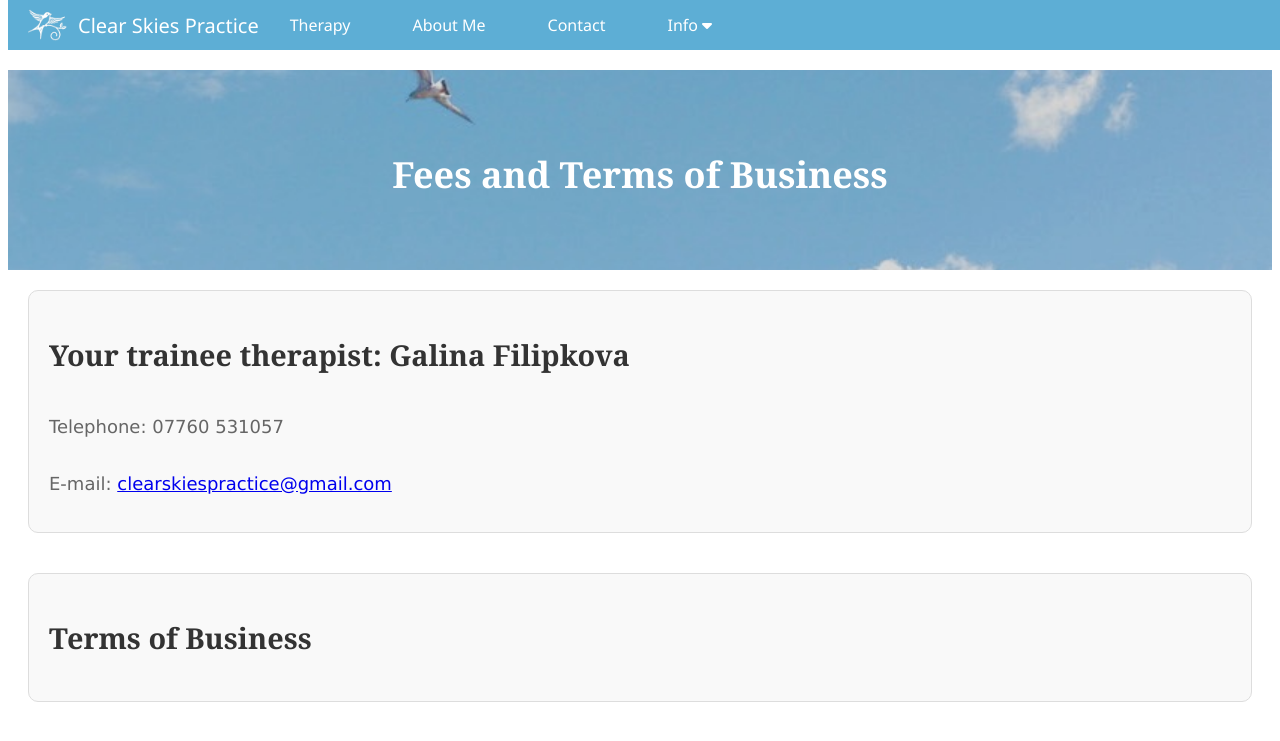
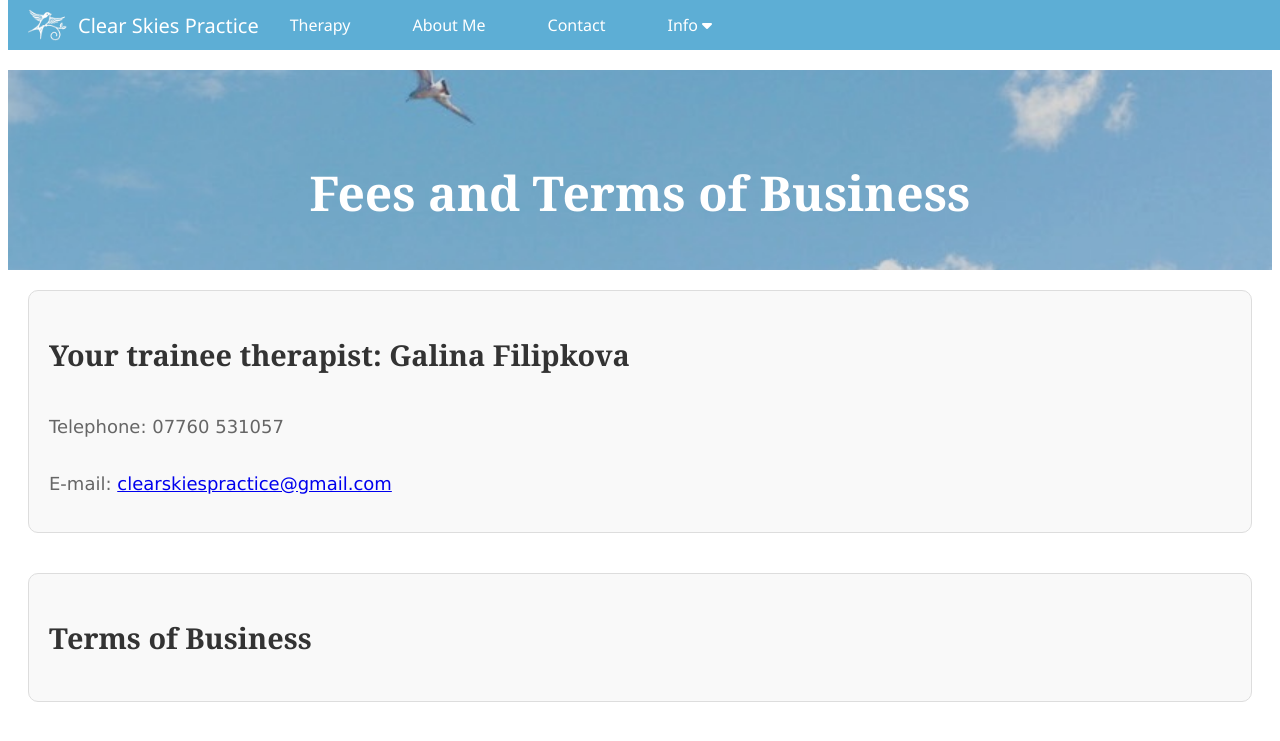
Before and after one commit to MikeForde/cstestvuejs, a Vue app: page /business in a window 1280 px wide. Shown: the top 741 px of the page. Built offline with nearby package versions, Linux system fonts and the light colour scheme.

Commit message:
Font changes

```diff
--- a/src/components/AboutMePage.vue
+++ b/src/components/AboutMePage.vue
@@ -139,7 +139,7 @@ export default {
   color: white;
   text-align: center;
   font-family: Cambria, Cochin, Georgia, Times, 'Times New Roman', serif;
-  font-size:x-large;
+  font-size:xx-large;
 }
 
 .hero-content {
--- a/src/components/BusinessPage.vue
+++ b/src/components/BusinessPage.vue
@@ -146,7 +146,7 @@
   color: white;
   text-align: center;
   font-family: Cambria, Cochin, Georgia, Times, 'Times New Roman', serif;
-  font-size: x-large;
+  font-size: xx-large;
 }
 
 .hero-content {
--- a/src/components/ContactPage.vue
+++ b/src/components/ContactPage.vue
@@ -96,7 +96,7 @@ export default {
   color: white;
   text-align: center;
   font-family: Cambria, Cochin, Georgia, Times, 'Times New Roman', serif;
-  font-size: x-large;
+  font-size: xx-large;
 }
 
 .hero-content {
--- a/src/components/TherapyPage.vue
+++ b/src/components/TherapyPage.vue
@@ -111,7 +111,7 @@ export default {
   justify-content: center;
   /* font-family: 'Segoe UI', Tahoma, Geneva, Verdana, sans-serif; */
   font-family: Cambria, Cochin, Georgia, Times, 'Times New Roman', serif;
-  font-size:x-large;
+  font-size:xx-large;
 }
 
 .hero-content {
```
